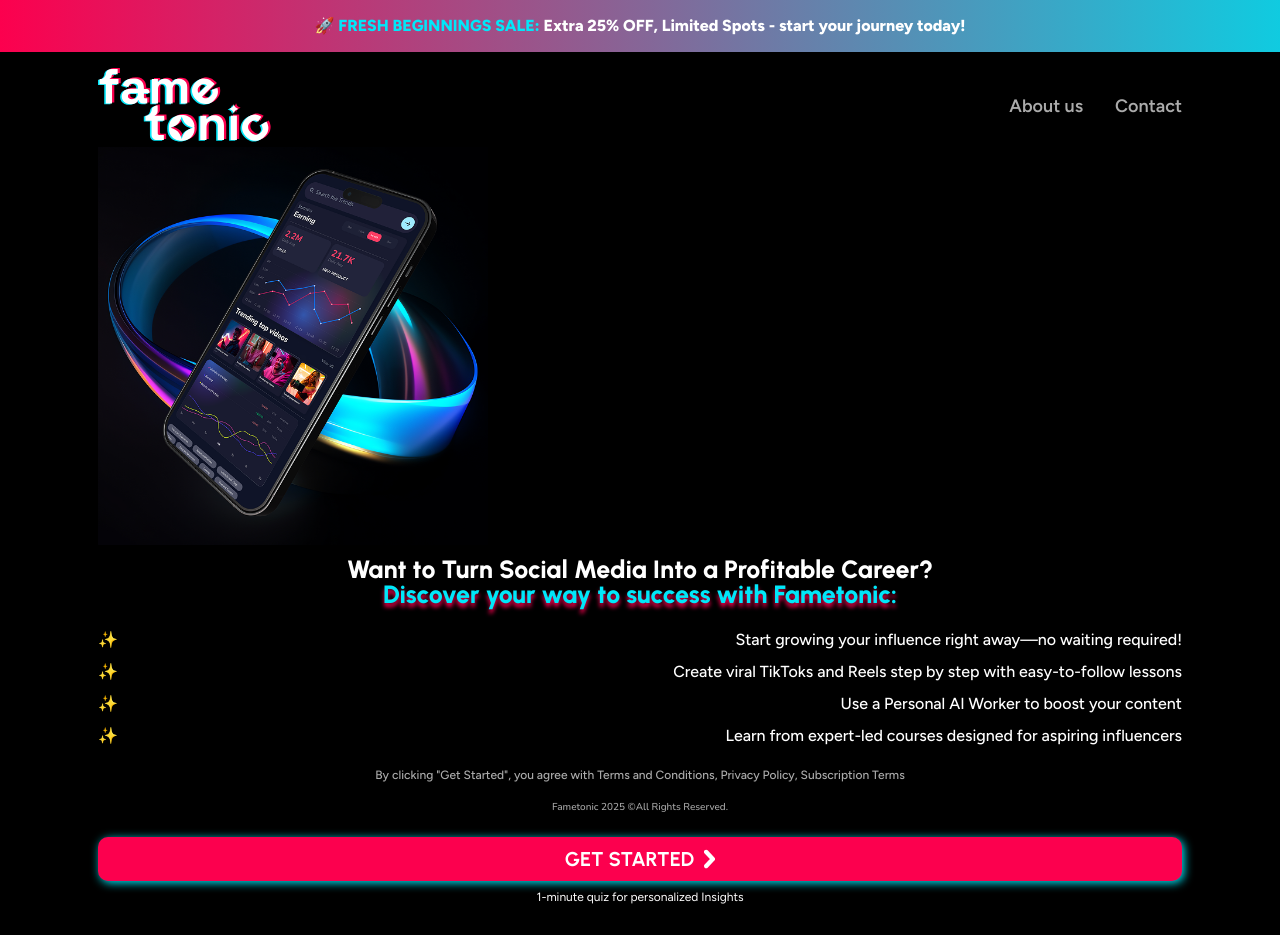
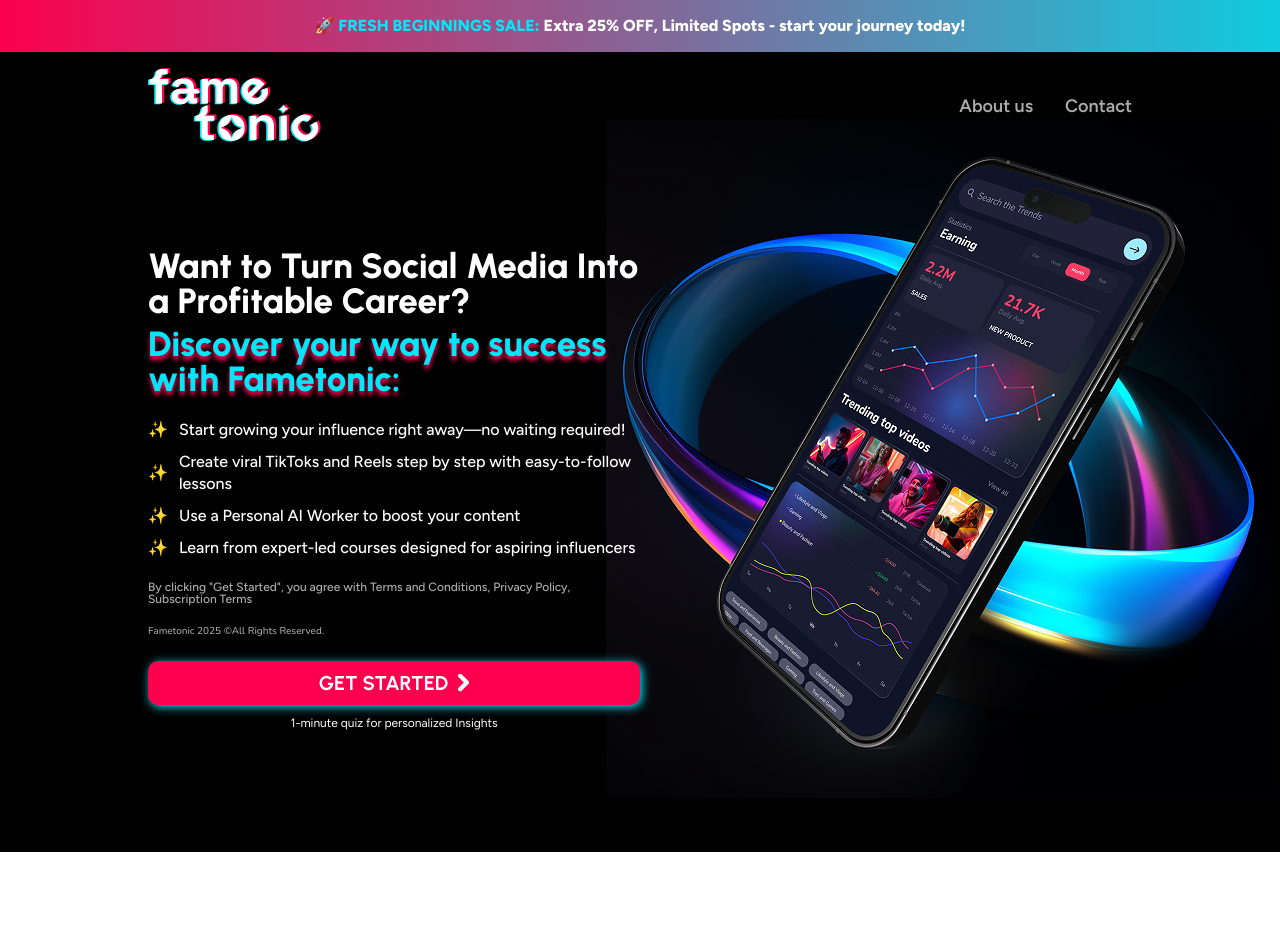
Before and after one commit to tanvir5230/netzet-project, a Next.js app: page / in a window 1280 px wide. After the commit the page ends 852 px from the top, so only its background shows below. Built offline with nearby package versions, Linux system fonts and the light colour scheme.

Commit message:
feat: completed responsiveness for desktop and mobile device

```diff
--- a/src/app/globals.css
+++ b/src/app/globals.css
@@ -9,7 +9,7 @@
   /* Colors */
   --color-primary: #FC004E;
   --color-secondary: #00E7F9;
-  --color-black: #000000;
+  --color-black: #010101;
   --color-muted: #ABABAB;
 }
 
--- a/src/components/homepage/HeroSection/HeroContent/CTAButton.tsx
+++ b/src/components/homepage/HeroSection/HeroContent/CTAButton.tsx
@@ -14,7 +14,7 @@ const CTAButton: React.FC<CTAButtonProps> = ({ className, ...props }) => {
       )}
       {...props}
     >
-      <span className="uppercase text-white font-bold text-xl leading-none">
+      <span className="uppercase text-white font-bold text-xl leading-5">
         Get Started
       </span>
       <Image
--- a/src/components/homepage/HeroSection/HeroContent/CTAText.tsx
+++ b/src/components/homepage/HeroSection/HeroContent/CTAText.tsx
@@ -7,7 +7,7 @@ const CTAText: React.FC<React.HTMLAttributes<HTMLDivElement>> = ({
 }) => {
   return (
     <p
-      className={Utils.cn("font-figtree text-xs leading-none", className)}
+      className={Utils.cn("font-figtree text-xs leading-4", className)}
       {...props}
     >
       1-minute quiz for personalized Insights
--- a/src/components/homepage/HeroSection/HeroContent/Disclaimer.tsx
+++ b/src/components/homepage/HeroSection/HeroContent/Disclaimer.tsx
@@ -7,7 +7,7 @@ const HeroContentDisclaimer: React.FC<
   return (
     <div
       className={Utils.cn(
-        "text-muted font-figtree font-[500] text-xs leading-none px-[27px]",
+        "text-muted font-figtree font-[500] text-xs leading-3 px-[27px] lg:px-0",
         className
       )}
       {...props}
--- a/src/components/homepage/HeroSection/HeroContent/FeatureList.tsx
+++ b/src/components/homepage/HeroSection/HeroContent/FeatureList.tsx
@@ -14,12 +14,12 @@ const HeroContentFeatureList: React.FC<HTMLAttributes<HTMLDivElement>> = ({
 }) => {
   return (
     <div className={Utils.cn("", className)} {...props}>
-      <ul className="flex flex-col gap-[10px] font-figtree font-[500] leading-[22px]">
+      <ul className="flex flex-col gap-[10px] font-figtree text-left text-base font-[500] leading-[22px]">
         {features.map((feature, i) => {
           return (
             <li
               key={i}
-              className="text-white flex justify-between gap-[11px] items-center"
+              className="text-white flex justify-between lg:justify-start gap-[11px] items-center"
             >
               <span>✨</span>
               <span>{feature}</span>
--- a/src/components/homepage/HeroSection/HeroContent/Headline.tsx
+++ b/src/components/homepage/HeroSection/HeroContent/Headline.tsx
@@ -8,14 +8,14 @@ const HeroContentHeadline: React.FC<
     <div
       {...props}
       className={Utils.cn(
-        "text-white font-extrabold text-[25px] leading-none tracking-normal text-center",
+        "text-white font-extrabold text-[25px] leading-[25px] lg:text-[35px] lg:leading-[35px] tracking-normal",
         className
       )}
     >
-      <h1 className="px-[27px]">
+      <h1 className="px-[27px] lg:px-0">
         Want to Turn Social Media Into a Profitable Career?
       </h1>
-      <h1 className="text-secondary text-shadow-[0px_4px_4px] text-shadow-primary">
+      <h1 className="text-secondary text-shadow-[0px_4px_4px] text-shadow-primary pt-2">
         Discover your way to success with Fametonic:
       </h1>
     </div>
--- a/src/components/homepage/HeroSection/HeroContent/index.tsx
+++ b/src/components/homepage/HeroSection/HeroContent/index.tsx
@@ -18,7 +18,7 @@ const HeroContent: React.FC<React.HTMLAttributes<HTMLDivElement>> = ({
     >
       <HeroContentHeadline />
       <HeroContentFeatureList />
-      <div className="text-center flex flex-col gap-[19px]">
+      <div className="flex flex-col gap-[19px]">
         <HeroContentDisclaimer />
         <Copyright />
       </div>
--- a/src/components/homepage/HeroSection/HeroImage/index.tsx
+++ b/src/components/homepage/HeroSection/HeroImage/index.tsx
@@ -12,7 +12,7 @@ const HeroImage: React.FC<React.HtmlHTMLAttributes<HTMLDivElement>> = ({
         alt="Hero Image"
         width={390}
         height={426}
-        className="-translate-y-3"
+        className="-translate-y-3 lg:w-[666px] lg:[h-679px]"
       />
     </div>
   );
--- a/src/components/homepage/HeroSection/index.tsx
+++ b/src/components/homepage/HeroSection/index.tsx
@@ -8,9 +8,17 @@ const HeroSection: React.FC<React.HTMLAttributes<HTMLDivElement>> = ({
   ...props
 }) => {
   return (
-    <div className={Utils.cn("text-white", className)} {...props}>
-      <HeroImage />
-      <HeroContent />
+    <div
+      className={Utils.cn(
+        "text-white text-center lg:text-left lg:flex lg:items-center relative lg:py-14",
+        className
+      )}
+      {...props}
+    >
+      <HeroImage className="w-full lg:hidden" />
+      <HeroContent className="w-full lg:w-6/12 z-10" />
+      <div></div>
+      <div className="hidden lg:block absolute -top-10 -right-[140px] bottom-0 w-[666px] min-h-full bg-[url('/images/hero-image.png')] bg-no-repeat"></div>
     </div>
   );
 };
--- a/src/components/homepage/index.tsx
+++ b/src/components/homepage/index.tsx
@@ -6,15 +6,17 @@ import Banner from "./Banner";
 
 const Homepage: React.FC = () => {
   return (
-    <div className="bg-black w-screen min-h-screen">
+    <>
       <Banner />
-      <Container>
-        <div className="flex flex-col">
-          <AppHeader />
-          <HeroSection className="flex-1" />
-        </div>
-      </Container>
-    </div>
+      <div className="bg-black lg:h-screen">
+        <Container className="h-full">
+          <div className="h-full flex flex-col">
+            <AppHeader />
+            <HeroSection className="flex-1" />
+          </div>
+        </Container>
+      </div>
+    </>
   );
 };
 
--- a/src/components/ui/container.tsx
+++ b/src/components/ui/container.tsx
@@ -1,7 +1,19 @@
+import { Utils } from "@/lib/utils";
 import React from "react";
 
-const Container: React.FC<{ children: React.ReactNode }> = ({ children }) => {
-  return <div className="px-5 max-w-[1124px] mx-auto">{children}</div>;
+const Container: React.FC<React.HTMLAttributes<HTMLDivElement>> = ({
+  className,
+  children,
+  ...props
+}) => {
+  return (
+    <div
+      className={Utils.cn("px-5 max-w-[1024px] mx-auto", className)}
+      {...props}
+    >
+      {children}
+    </div>
+  );
 };
 
 export default Container;
```
